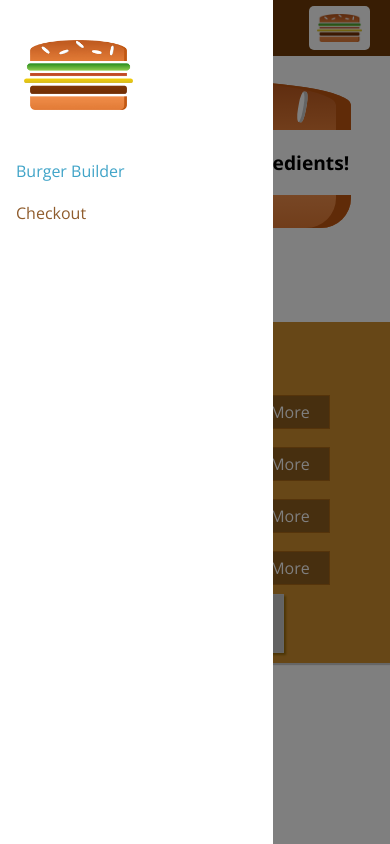
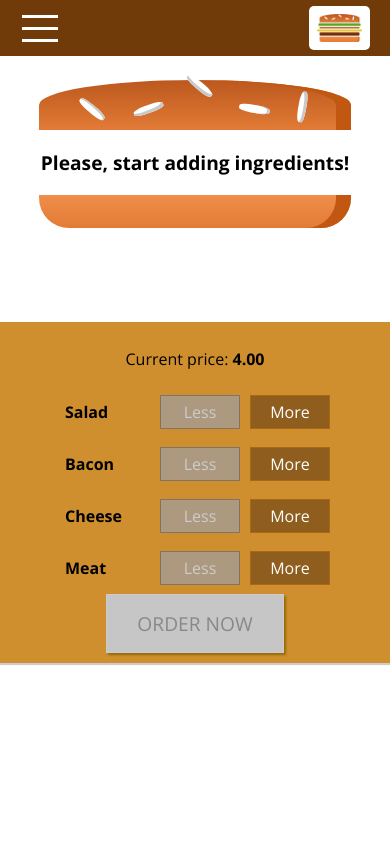
Before and after one commit to jo-dadic/burger_builder_app, a React app: page / in a window 390 px wide. Built offline with nearby package versions, Linux system fonts and the light colour scheme.

Commit message:
sidedrawer improved, hamburger menu added

```diff
--- a/src/components/Layout/Layout.js
+++ b/src/components/Layout/Layout.js
@@ -9,17 +9,28 @@ import classes from "./Layout.css";
 // we are using Layout comp as a wrappir around the core comp that we want to render to the screen
 class Layout extends Component {
   state = {
-    showSideDrawer: true,
+    showSideDrawer: false,
   };
 
   sideDrawerClosedHandler = () => {
     this.setState({ showSideDrawer: false });
   };
 
+  // sideDrawerShowedHandler = () => {
+  //   this.setState({ showSideDrawer: true });
+  // };
+
+  sideDrawerToggleHandler = () => {
+    this.setState((prevState) => {
+      return { showSideDrawer: !prevState.showSideDrawer };
+    });
+  };
+
   render() {
     return (
       <Aux>
-        <Toolbar />
+        {/* <Toolbar clicked={this.sideDrawerShowedHandler} /> */}
+        <Toolbar drawerToggleClicked={this.sideDrawerToggleHandler} />
         <SideDrawer
           closed={this.sideDrawerClosedHandler}
           open={this.state.showSideDrawer}
--- /dev/null
+++ b/src/components/Navigation/SideDrawer/DrawerToggle/DrawerToggle.css
@@ -0,0 +1,23 @@
+.DrawerToggle {
+  width: 40px;
+  height: 100%;
+  display: flex;
+  flex-flow: column;
+  justify-content: space-around;
+  align-items: center;
+  padding: 10px 0;
+  box-sizing: border-box;
+  cursor: pointer;
+}
+
+.DrawerToggle div {
+  width: 90%;
+  height: 3px;
+  background-color: white;
+}
+
+@media (min-width: 500px) {
+  .DrawerToggle {
+    display: none;
+  }
+}
--- /dev/null
+++ b/src/components/Navigation/SideDrawer/DrawerToggle/DrawerToggle.js
@@ -0,0 +1,13 @@
+import React from "react";
+
+import classes from "./DrawerToggle.css";
+
+const DrawerToggle = (props) => (
+  <div className={classes.DrawerToggle} onClick={props.clicked}>
+    <div></div>
+    <div></div>
+    <div></div>
+  </div>
+);
+
+export default DrawerToggle;
--- a/src/components/Navigation/Toolbar/Toolbar.js
+++ b/src/components/Navigation/Toolbar/Toolbar.js
@@ -4,10 +4,12 @@ import classes from "./Toolbar.css";
 
 import Logo from "../../Logo/Logo";
 import NavigationItems from "../NavigationItems/NavigationItems";
+import DrawerToggle from "../SideDrawer/DrawerToggle/DrawerToggle";
 
 const Toolbar = (props) => (
   <header className={classes.Toolbar}>
-    <div>MENU</div>
+    {/* <button onClick={props.clicked}>MENU</button> */}
+    <DrawerToggle clicked={props.drawerToggleClicked} />
     <div className={classes.Logo}>
       <Logo />
     </div>
```
